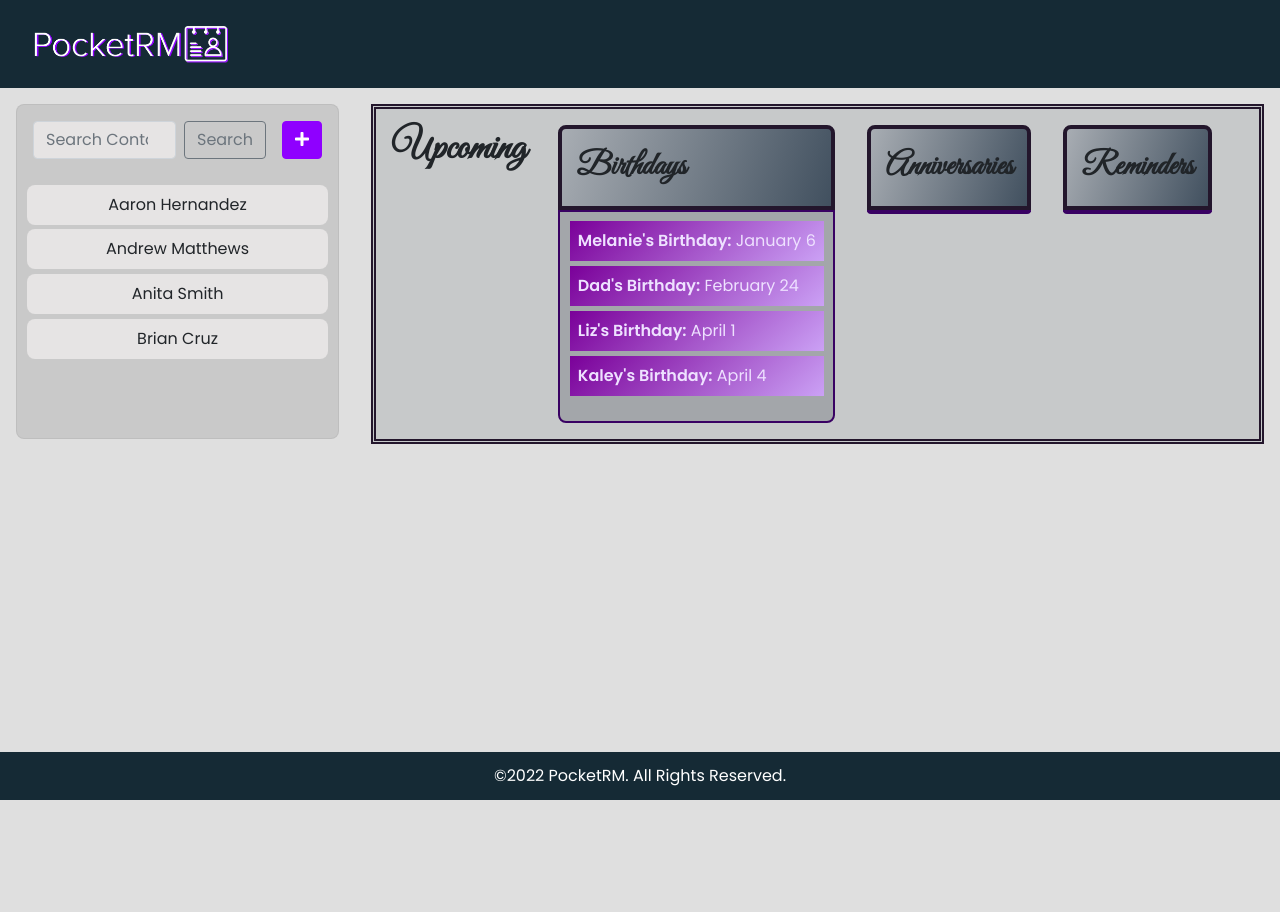
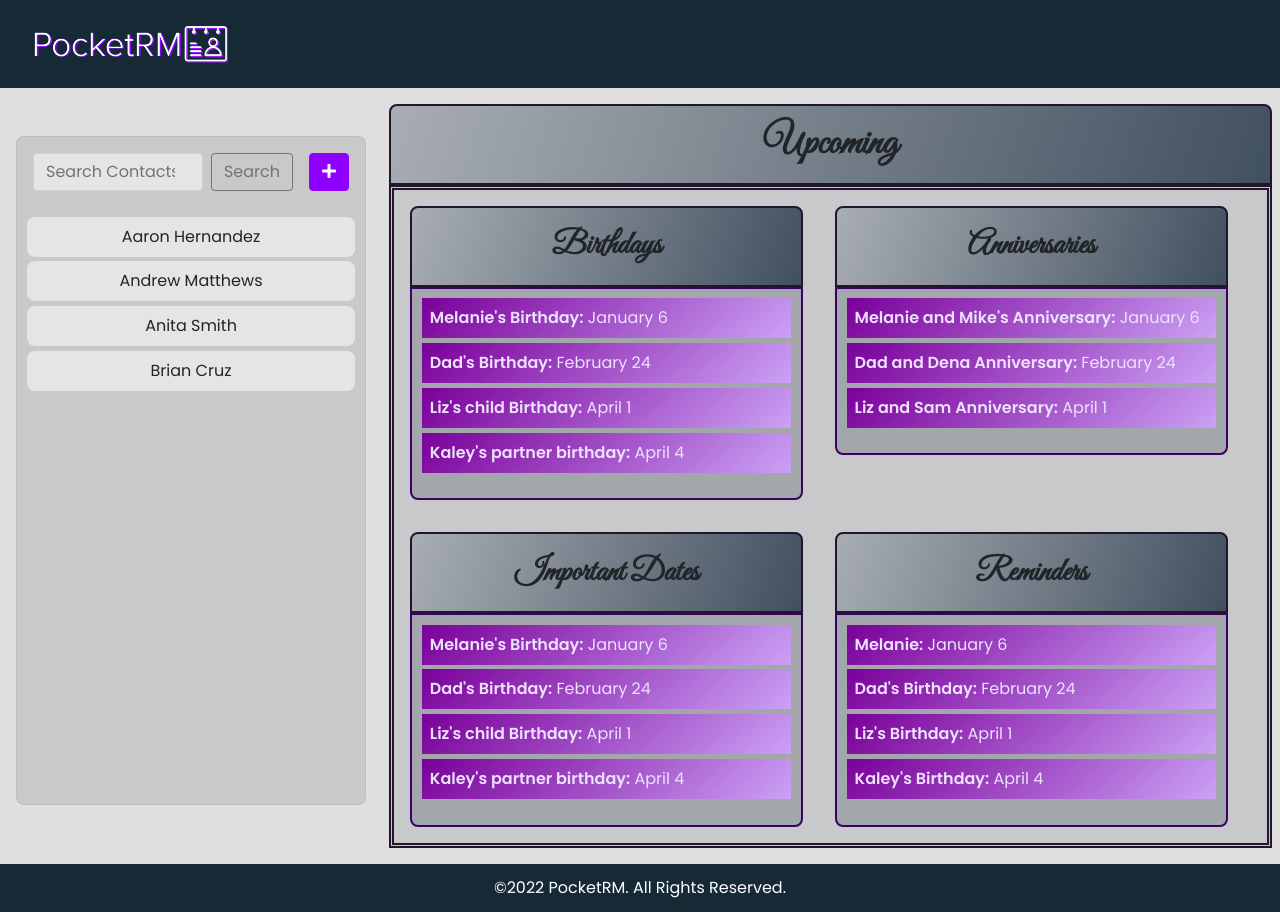
Before and after one commit to lindsayreiner/pocketRM, a React (Create React App) app in the folder client/: page /dashboard in a window 1280 px wide. Before the commit the page ends 800 px from the top, so only its background shows below. Built offline with nearby package versions, Linux system fonts and the light colour scheme.

Commit message:
additional changes to dashboard styling, additional seeds created

```diff
--- a/client/package.json
+++ b/client/package.json
@@ -10,6 +10,7 @@
     "@testing-library/jest-dom": "^5.16.1",
     "@testing-library/react": "^12.1.2",
     "@testing-library/user-event": "^13.5.0",
+    "aos": "^2.3.4",
     "bootstrap": "^5.1.3",
     "eslint": "^8.6.0",
     "graphql": "^16.2.0",
--- a/client/public/index.html
+++ b/client/public/index.html
@@ -18,6 +18,8 @@
       rel="stylesheet"
     />
 
+    <link href="https://unpkg.com/aos@2.3.1/dist/aos.css" rel="stylesheet" />
+
     <!--
       Notice the use of %PUBLIC_URL% in the tags above.
       It will be replaced with the URL of the `public` folder during the build.
@@ -30,6 +32,7 @@
     <title>PocketRM</title>
   </head>
   <body>
+    <script src="https://unpkg.com/aos@2.3.1/dist/aos.js"></script>
     <noscript>You need to enable JavaScript to run this app.</noscript>
     <div id="root"></div>
     <!--
--- a/client/src/App.js
+++ b/client/src/App.js
@@ -9,9 +9,12 @@ import Contacts from "./components/Contacts";
 import LandingPage from "./components/LandingPage";
 
 import { BrowserRouter as Router, Routes, Route } from "react-router-dom";
+import React, { useEffect } from "react";
 import { ApolloClient, ApolloProvider, InMemoryCache } from "@apollo/client";
+import AOS from "aos";
 
 import "./styles/App.css";
+import "aos/dist/aos.css";
 
 const client = new ApolloClient({
   uri: "/graphql",
@@ -19,6 +22,11 @@ const client = new ApolloClient({
 });
 
 function App() {
+  // AOS init
+  useEffect(() => {
+    AOS.init();
+    AOS.refresh();
+  }, []);
   return (
     <ApolloProvider client={client}>
       <div className="app-wrapper">
--- a/client/src/components/Contacts.js
+++ b/client/src/components/Contacts.js
@@ -25,4 +25,5 @@ export default function Contacts() {
             </section>
         </>
     )
+
 }
--- a/client/src/components/Dashboard.js
+++ b/client/src/components/Dashboard.js
@@ -6,7 +6,7 @@ import { FontAwesomeIcon } from "@fortawesome/react-fontawesome";
 export default function Dashboard() {
     return (
         <>
-            <section className="dashboardCont">
+            <section className="dashboardCont" data-aos="fade-up" data-aos-delay="10">
                 <div className="contactList">
                     <div className="searchCont">
                         <Form
@@ -42,28 +42,53 @@ export default function Dashboard() {
 
                 <div className="upcomingCont">
                     <h1 className="upcomingMain">Upcoming</h1>
-
+                    <div className="reminderCont">
                         <div className="wrapper">
                             <p className="upcomingTitle">Birthdays</p>
                             <div id="birthdays" className="upcomingDiv">
                                 <ul className="upcomingUl">
                                     <li className="upcomingLi"><b><Link className="profileLink" to="/profile:id">Melanie's</Link> Birthday:</b> January 6</li>
                                     <li className="upcomingLi"><b>Dad's Birthday:</b> February 24</li>
-                                <li className="upcomingLi"><b>Liz's Birthday:</b> April 1</li>
-                                <li className="upcomingLi"><b>Kaley's Birthday:</b> April 4</li>
+                                    <li className="upcomingLi"><b>Liz's child Birthday:</b> April 1</li>
+                                    <li className="upcomingLi"><b>Kaley's partner birthday:</b> April 4</li>
                                 </ul>
                             </div>
                         </div>
 
                         <div className="wrapper">
                             <p className="upcomingTitle">Anniversaries</p>
-                        <div id="anniversaries" className="upcomingDiv"></div>
+                            <div id="anniversaries" className="upcomingDiv">
+                                <ul className="upcomingUl">
+                                    <li className="upcomingLi"><b><Link className="profileLink" to="/profile:id">Melanie</Link> and Mike's Anniversary:</b> January 6</li>
+                                    <li className="upcomingLi"><b>Dad and Dena Anniversary:</b> February 24</li>
+                                    <li className="upcomingLi"><b>Liz and Sam Anniversary:</b> April 1</li>
+                                    {/* <li className="upcomingLi"><b>Kaley and Justin Anniversary:</b> April 4</li> */}
+                                </ul>
+                            </div>
+                        </div>
+
+                        <div className="wrapper">
+                            <p className="upcomingTitle">Important Dates</p>
+                            <div id="importantDates" className="upcomingDiv">
+                                <ul className="upcomingUl">
+                                    <li className="upcomingLi"><b><Link className="profileLink" to="/profile:id">Melanie's</Link> Birthday:</b> January 6</li>
+                                    <li className="upcomingLi"><b>Dad's Birthday:</b> February 24</li>
+                                    <li className="upcomingLi"><b>Liz's child Birthday:</b> April 1</li>
+                                    <li className="upcomingLi"><b>Kaley's partner birthday:</b> April 4</li>
+                                </ul>
+                            </div>
                         </div>
 
                         <div className="wrapper">
                             <p className="upcomingTitle">Reminders</p>
                             <div id="reminders" className="upcomingDiv">
-
+                                <ul className="upcomingUl">
+                                    <li className="upcomingLi"><b><Link className="profileLink" to="/profile:id">Melanie</Link>:</b> January 6</li>
+                                    <li className="upcomingLi"><b>Dad's Birthday:</b> February 24</li>
+                                    <li className="upcomingLi"><b>Liz's Birthday:</b> April 1</li>
+                                    <li className="upcomingLi"><b>Kaley's Birthday:</b> April 4</li>
+                                </ul>
+                            </div>
                         </div>
                     </div>
                 </div>
--- a/client/src/components/LandingPage.js
+++ b/client/src/components/LandingPage.js
@@ -10,7 +10,7 @@ export default function LandingPage() {
   return (
     <>
       <section>
-        <Container className="hero container">
+        <Container className="hero container" data-aos="">
           <h2
             className="slogan"
             style={{
@@ -28,7 +28,11 @@ export default function LandingPage() {
             </Button>
           </a>
         </Container>
-        <div style={{ padding: "6em 0em" }} className="landing-body">
+        <div
+          style={{ padding: "6em 0em" }}
+          className="landing-body"
+          data-aos="fade-up"
+        >
           <Row>
             <Col width={8}>
               <div className="landing-text">
--- a/client/src/components/Login.js
+++ b/client/src/components/Login.js
@@ -1,19 +1,24 @@
 /* eslint-disable no-useless-escape */
 import React from "react";
-import { Button, Form } from "react-bootstrap";
+import { Button, Form, Container } from "react-bootstrap";
 import { useForm, Controller } from "react-hook-form";
 import { Link } from "react-router-dom";
 
 
 
 export default function Login() {
-  const { register, handleSubmit, control, formState: { errors } } = useForm({
+  const {
+    register,
+    handleSubmit,
+    control,
+    formState: { errors },
+  } = useForm({
     defaultValues: {
-      firstName: '',
-      lastName: '',
-      email: '',
-      password: ''
-    }
+      firstName: "",
+      lastName: "",
+      email: "",
+      password: "",
+    },
   });
 
   const onSubmit = (data) => {
@@ -23,6 +28,7 @@ export default function Login() {
   return (
     <>
       <section className="loginCont container">
+        <Container data-aos="zoom-in" data-aos-delay="10">
           <h1 className="loginTitle">Log-in to your account</h1>
           <Form
             className="form"
@@ -38,10 +44,10 @@ export default function Login() {
                 render={({ field }) => <Form.Control {...field} {...register('email', { required: true, pattern: /^ (([^<>()\[\]\\.,;:\s@"]+(\.[^<>()\[\]\\.,;:\s@"]+)*)|(".+"))@((\[[0-9]{1, 3}\.[0-9]{1, 3}\.[0-9]{1, 3}\.[0-9]{1, 3}\])|(([a-zA-Z\-0-9]+\.)+[a-zA-Z]{2,}))$/ })} />}
               />
             </Form.Group>
-          {(errors.email && errors.email.type === 'required') && (
+            {(errors.email && errors.email.type === "required") && (
               <p style={{ color: "red", marginBottom: "0.85rem" }}>Email field is required.</p>
             )}
-          {(errors.email && errors.email.type === 'pattern') && (
+            {(errors.email && errors.email.type === "pattern") && (
               <p style={{ color: "red", marginBottom: "0.85rem" }}>Enter a valid email address.</p>
             )}
             <Form.Group>
@@ -49,13 +55,13 @@ export default function Login() {
               <Controller
                 name="password"
                 control={control}
-              render={({ field }) => <Form.Control type="password" {...field} {...register('password', { required: true, pattern: /^(?=.*[A-Za-z])(?=.*\d)[A-Za-z\d]{8,}$/ })} />}
+                render={({ field }) => <Form.Control type="password" {...field} {...register("password", { required: true, pattern: /^(?=.*[A-Za-z])(?=.*\d)[A-Za-z\d]{8,}$/ })} />}
               />
             </Form.Group>
-          {(errors.password && errors.password.type === 'required') && (
+            {(errors.password && errors.password.type === "required") && (
               <p style={{ color: "red", marginBottom: "0.85rem" }}>Password field is required.</p>
             )}
-          {(errors.password && errors.password.type === 'pattern') && (
+            {(errors.password && errors.password.type === "pattern") && (
               <p style={{ color: "red", marginBottom: "0.85rem" }}>Passwords must be a minimum of 8 characters, and include at least one letter and one number.</p>
             )}
             <Button type="submit">
@@ -69,6 +75,7 @@ export default function Login() {
               <b>Sign Up</b>
             </Link>
           </div>
+        </Container>
       </section>
     </>
   );
--- a/client/src/styles/App.css
+++ b/client/src/styles/App.css
@@ -540,7 +540,7 @@ footer {
   border: 1px solid rgb(179, 179, 179, 0.5);
   max-width: 350px;
   margin: 1rem;
-  height: 90%;
+  min-height: 90%;
   background-color: rgb(179, 179, 179, 0.5);
   overflow: scroll;
   border-radius: 8px;
@@ -555,28 +555,55 @@ footer {
   color: white;
 }
 
+.upcomingCont {
+  display: flex;
+  flex-direction: column;
+  justify-content: center;
+  align-items: center;
+  width: 100%;
+}
+
 .upcomingMain {
   font-size: 2.5rem;
   font-weight: bold;
   font-family: "Great Vibes", cursive;
-  padding: 1rem;
+  padding-top: 2rem;
+  width: 100%;
+  text-align: center;
+  border: 2px solid #23162c;
+  border-top-left-radius: 8px;
+  border-top-right-radius: 8px;
+  padding: 0.9rem;
+  margin-right: 1rem;
+  margin-top: 1rem;
+  background: linear-gradient(
+    288deg,
+    rgb(65, 80, 95) 0%,
+    rgb(168, 173, 179) 100%
+  );
 }
 
-.upcomingCont {
+.reminderCont {
   display: flex;
   flex-flow: row wrap;
-  width: 75%;
+  width: 100%;
   border: 5px double #23162c;
-  margin: 1rem;
+  margin-right: 1rem;
+  margin-bottom: 1rem;
   background-color: rgb(199, 201, 202);
+}
+
+.contactList {
+  width: 45%;
+  margin-top: 2rem;
 }
 
 .upcomingTitle {
   font-size: 2em;
-  /* text-transform: uppercase; */
+  text-align: center;
   font-weight: bold;
   font-family: "Great Vibes", cursive;
-  border: 4px solid #23162c;
+  border: 2px solid #23162c;
   border-top-left-radius: 8px;
   border-top-right-radius: 8px;
   padding: 0.9rem;
@@ -592,12 +619,15 @@ footer {
   border-bottom-left-radius: 8px;
   border-bottom-right-radius: 8px;
   background-color: rgb(163, 166, 170);
+  overflow: scroll;
 }
 
 .wrapper {
   display: flex;
   flex-direction: column;
   margin: 1rem;
+  width: 45%;
+  height: auto;
 }
 
 .upcomingUl {
```
Also changed, not shown: client/src/components/Register.js (+21 -12 lines), 1 other file (tests, documents, lock files or other folders). Lines whose indentation alone changed are shown as unchanged.
